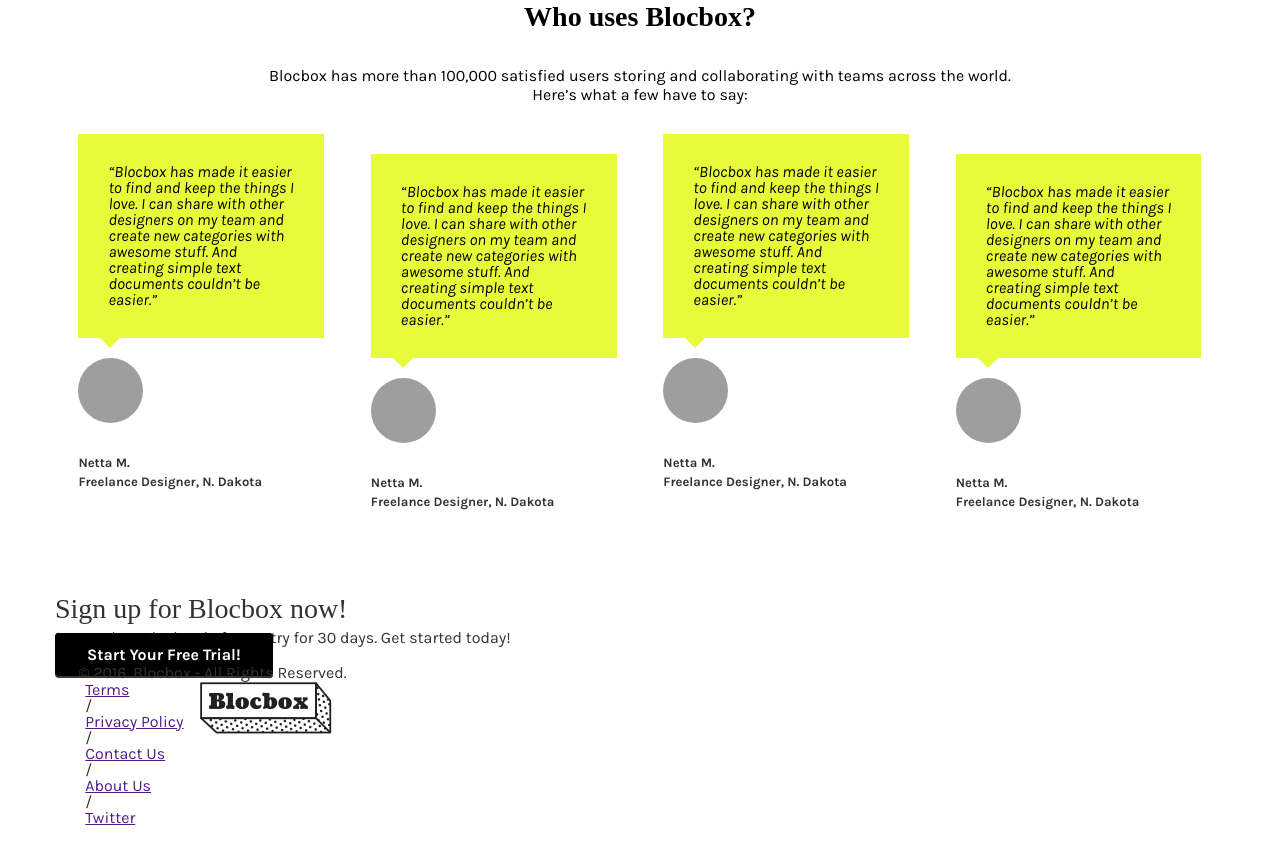
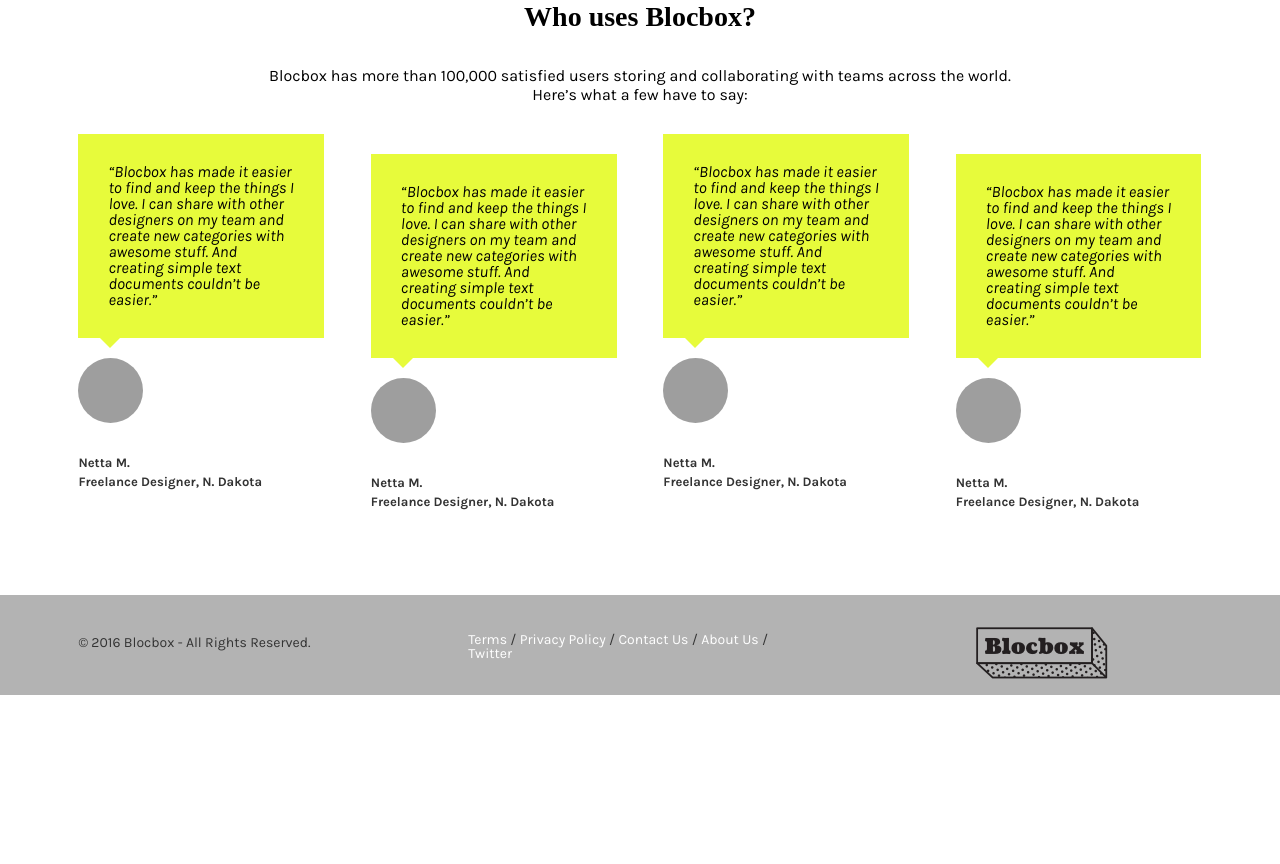
Before and after one commit to graciemichiko/Blocbox, a plain HTML site: page index.html in a window 1280 px wide. Shown: the part 2316-3180 px from the top of the page. After the commit the page ends 3011 px from the top, so only its background shows below. Drawn offline with Linux system fonts and the light colour scheme; grey boxes are pictures that could not be loaded; a web font is replaced by a local one.

Commit message:
Checkpoint-32-completed

```diff
--- a/CSS/style.css
+++ b/CSS/style.css
@@ -357,3 +357,51 @@ header .hero img {
   font-size:13px;
   margin-top: 2px;
 }
+
+/* FOOTER */
+footer {
+  background-color: #b3b3b3;
+  height: 150px;
+  position: relative;
+  overflow: hidden;
+  z-index: 0;
+}
+footer p, footer nav ul {
+  font-size:14px;
+  font-weight:100;
+  text-align: center;
+  margin: 10px auto 0;
+}
+footer nav ul li {
+  list-style-type: none;
+  display: inline;
+}
+footer nav ul li a {
+  color:#FFFFFF;
+  text-decoration: none;
+}
+footer .right-footer-block {
+  background-color: transparent;
+}
+footer .logo{
+  padding: 2.35em 0;
+  margin: 0 auto;
+  display: block;
+}
+
+@media (min-width: 992px){
+  footer{
+    background-color: #b3b3b3;
+    height: 100px;
+  }
+  footer p, footer nav ul{
+    padding: 2em 0;
+    text-align: left;
+  }
+  /*footer .right-footer-block {
+    background-color: #3498DB;
+  }*/
+  footer .logo{
+    padding: 2em 0 2em 1.5em;
+  }
+}
--- a/index.html
+++ b/index.html
@@ -147,7 +147,7 @@
       </ul>
     </section>
 
-    <!-- New Sign Up Section -->
+    <!-- New Sign Up Section - having difficulty styling this - taking out for now.
     <section class="Sign Up">
       <div class="container">
           <h2>Sign up for Blocbox now!</h2>
@@ -155,13 +155,14 @@
           <a href="signup.html" class="btn"> Start Your Free Trial! </a>
       </div>
     </section>
-
+-->
   </main>
   <!-- Footer -->
 <footer>
   <div class="container footer-nav-block">
       <div class="left-footer-block one-third">
-        <p class="copyright-block"> &copy; 2016. <strong>Blocbox</strong> - All Rights Reserved.</p>
+        <p class="copyright-block">&copy; 2016 <strong>Blocbox</strong> - All Rights Reserved.</p>
+      </div>
       <nav class="link-block middle-footer-block one-third">
         <ul>
           <li><a href="">Terms</a></li> /
@@ -172,8 +173,7 @@
         </ul>
       </nav>
       <div class="right-footer-block one-third">
-          <img class="logo" src="images/site-logo.png" alt="Blocbox"/>
-        </div>
+        <img class="logo" src="images/site-logo.png" alt="Blocbox" />
       </div>
   </div>
 </footer>
```
Lines whose indentation alone changed are shown as unchanged.
